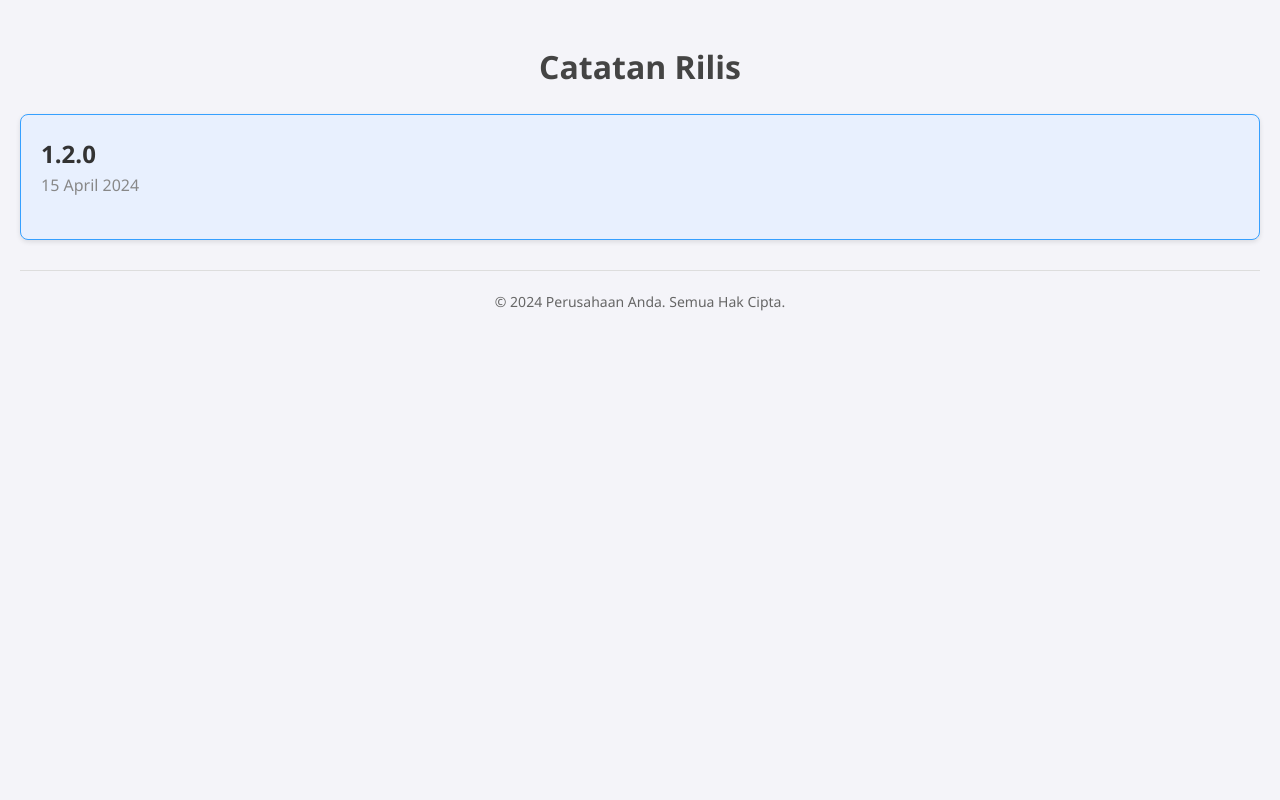
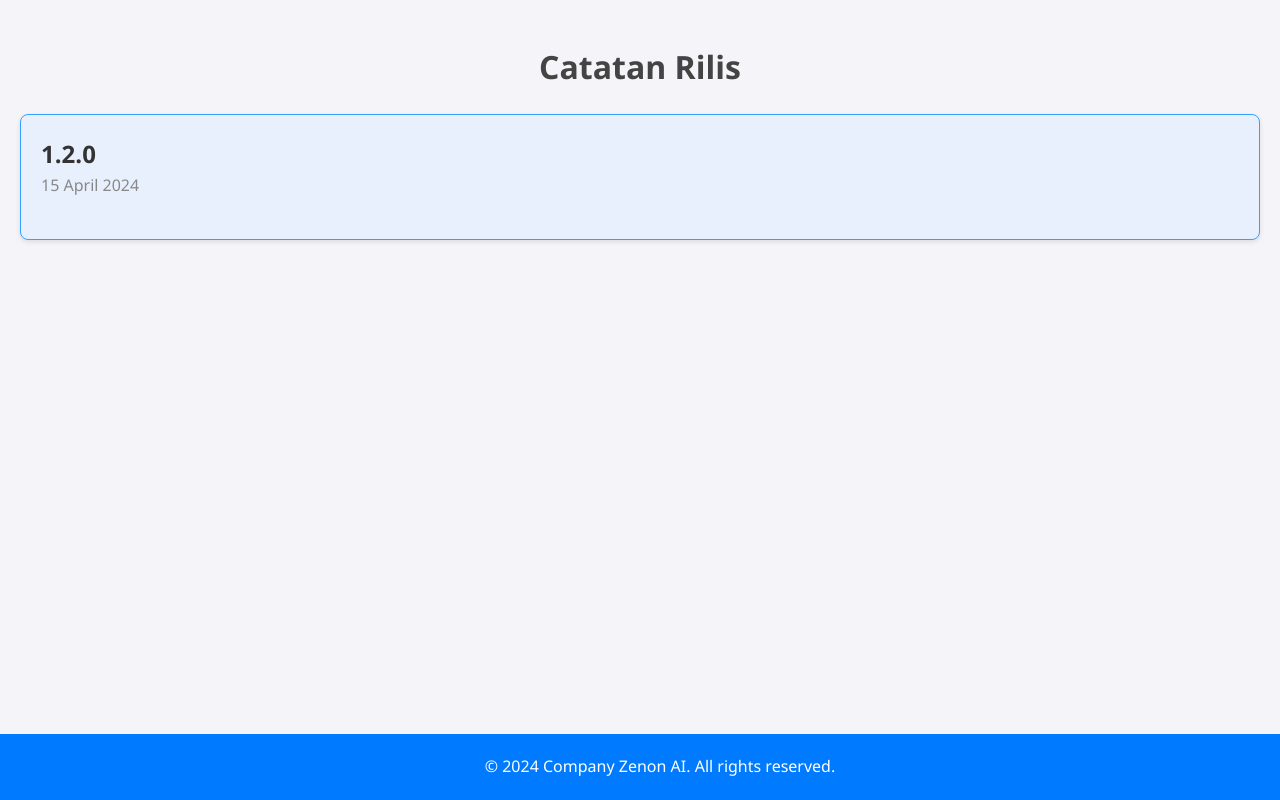
Before and after one commit to saipul12c/zenon-ai-chat, a Flask app: page /release-note in a window 1280 px wide. Run offline with Flask 3, Linux system fonts and the light colour scheme.

Commit message:
Zenon AI

```diff
--- a/data/data.json
+++ b/data/data.json
@@ -62,6 +62,13 @@
             "timestamp": "2024-04-15T00:46:08.614526Z",
             "language": "so",
             "feedback": ""
+        },
+        {
+            "question": "halo",
+            "answer": " (Info: Jawaban ini didasarkan pada pertanyaan serupa: 'halo')",
+            "timestamp": "2024-04-15T03:14:26.623322Z",
+            "language": "so",
+            "feedback": ""
         }
     ]
 }
--- a/static/css/note/note.css
+++ b/static/css/note/note.css
@@ -45,9 +45,11 @@ h1 {
 }
 footer {
     text-align: center;
-    padding: 20px 0;
-    margin-top: 20px;
-    font-size: 14px;
-    color: #666;
-    border-top: 1px solid #ddd;
+    padding: 20px;
+    background-color: #007BFF;
+    color: white;
+    position: fixed;
+    left: 0;
+    bottom: 0;
+    width: 100%;
 }
--- a/static/css/polis/polis.css
+++ b/static/css/polis/polis.css
@@ -54,11 +54,11 @@ ul li {
 }
 footer {
     text-align: center;
-    padding: 10px 20px;
-    background-color: #2c3e50;
+    padding: 20px;
+    background-color: #007BFF;
     color: white;
-    font-size: 14px;
     position: fixed;
+    left: 0;
     bottom: 0;
     width: 100%;
 }
--- a/static/js/faq/faq.js
+++ b/static/js/faq/faq.js
@@ -1,5 +1,5 @@
 document.addEventListener('DOMContentLoaded', function() {
-    fetch('faq.json')
+    fetch('static/js/faq/faq.json')
     .then(response => response.json())
     .then(data => {
         faqs = data.sort((a, b) => b.popularity - a.popularity);
--- a/static/js/note/note.js
+++ b/static/js/note/note.js
@@ -1,3 +1,7 @@
+document.addEventListener('DOMContentLoaded', function() {
+    loadLatestRelease();
+});
+
 function toggleDescription(element) {
     var description = element.querySelector('.release-description');
     if (description.style.display === 'block') {
@@ -7,21 +11,28 @@ function toggleDescription(element) {
     }
 }
 
-// Fungsi untuk memuat data dari JSON
 function loadLatestRelease() {
-    fetch('note.json')
-        .then(response => response.json())
+    fetch('static/js/note/note.json')
+        .then(response => {
+            if (!response.ok) {
+                throw new Error('Network response was not ok');
+            }
+            return response.json();
+        })
         .then(data => {
             const releaseDiv = document.getElementById('latestRelease');
+            releaseDiv.className += " release latest"; // Menambahkan class jika perlu
             releaseDiv.innerHTML = `
                 <div class="release-title">${data.latest.version}</div>
                 <div class="release-date">${data.latest.date}</div>
-                <div class="release-description">
+                <div class="release-description" style="display: none;">
                     ${data.latest.changes.map(change => `<p>- ${change}</p>`).join('')}
                 </div>
             `;
         })
-        .catch(error => console.error('Error loading the release data:', error));
+        .catch(error => {
+            console.error('Error loading the release data:', error);
+            const releaseDiv = document.getElementById('latestRelease');
+            releaseDiv.textContent = 'Failed to load release data. Please try again later.';
+        });
 }
-
-loadLatestRelease();
--- a/static/polis/policies.json
+++ b/static/js/polis/policies.json
@@ -16,5 +16,4 @@
             "Engaging in any illegal activity"
         ]
     }
-    // Lanjutkan dengan bagian lain sesuai contoh
 ]
--- a/templates/faq/help_faq.html
+++ b/templates/faq/help_faq.html
@@ -19,7 +19,7 @@
         <ul class="pagination" id="pagination"></ul>
     </div>
     <footer>
-        © 2024 Company Name. All rights reserved.
+        © 2024 Company Zenon AI. All rights reserved.
     </footer>
     <script src="{{ url_for('static', filename='js/faq/faq.js') }}"></script>
 </body>
--- a/templates/index.html
+++ b/templates/index.html
@@ -27,6 +27,10 @@
         </ul>
     </div>
 
+    <footer>
+        © 2024 Company Zenon AI. All rights reserved.
+    </footer>
+
     <!-- jQuery diunduh dari CDN untuk memastikan kita menggunakan versi yang terbaru dan stabil -->
     <script src="https://ajax.googleapis.com/ajax/libs/jquery/3.5.1/jquery.min.js"></script>
     <!-- Script internal untuk memproses interaksi chat -->
--- a/templates/note/release_note.html
+++ b/templates/note/release_note.html
@@ -10,7 +10,7 @@
     <h1>Catatan Rilis</h1>
     <div id="latestRelease" class="release latest" onclick="toggleDescription(this)"></div>
     <footer>
-        &copy; 2024 Perusahaan Anda. Semua Hak Cipta.
+        © 2024 Company Zenon AI. All rights reserved.
     </footer>
     <script src="{{ url_for('static', filename='js/note/note.js') }}"></script>
 </body>
--- a/templates/polices/terms_policies.html
+++ b/templates/polices/terms_policies.html
@@ -11,7 +11,7 @@
     <h1>Terms & Policies</h1>
     <div id="policies-container"></div>
     <footer>
-        &copy; 2024 MyWebsite. All rights reserved.
+        © 2024 Company Zenon AI. All rights reserved.
     </footer>
     <script src="{{ url_for('static', filename='js/polis/policies.js') }}"></script>
 </body>
```
Also changed, not shown: static/css/style.css (+11 -0 lines), static/js/polis/policies.js (added, +40 -0 lines), static/polis/policies.js (deleted, +0 -13 lines).
